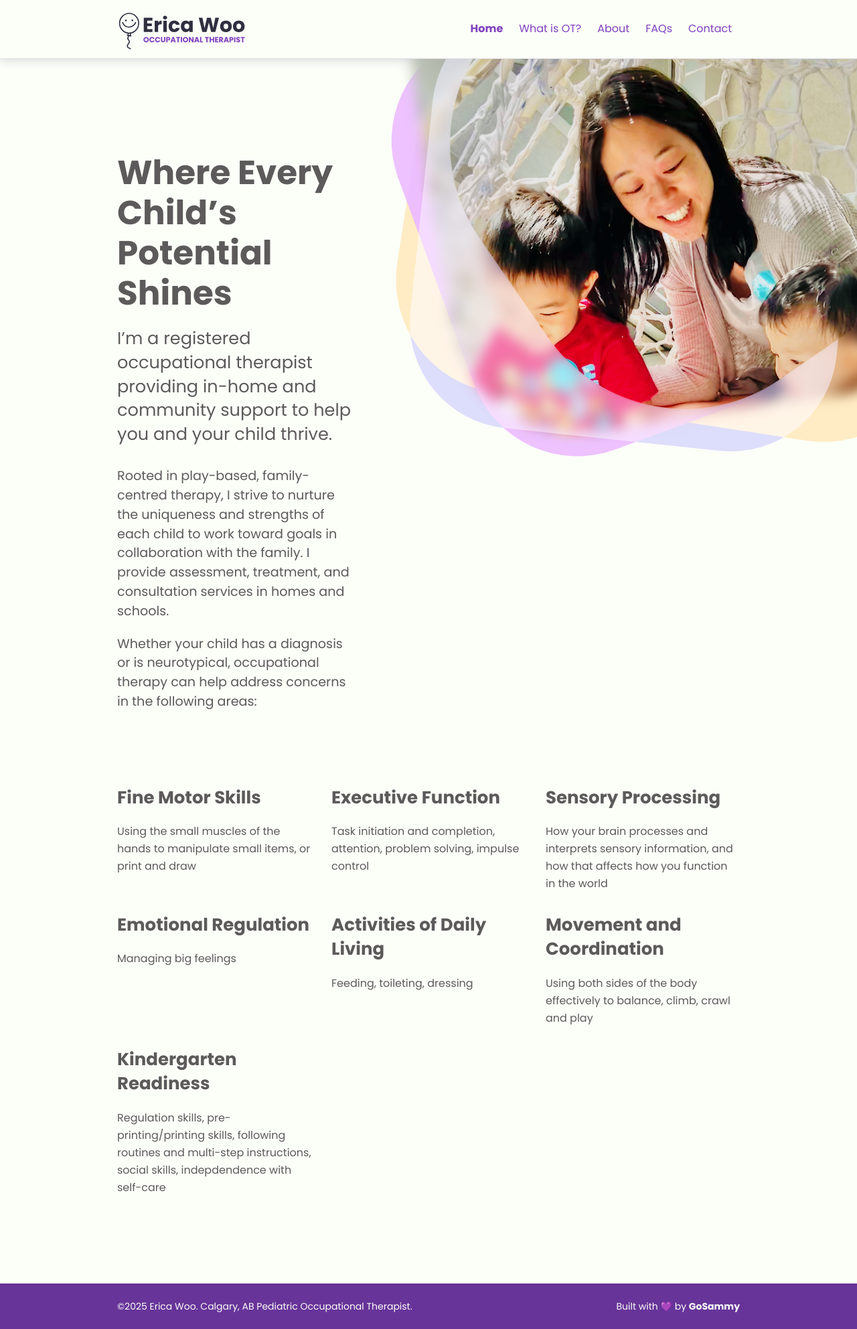
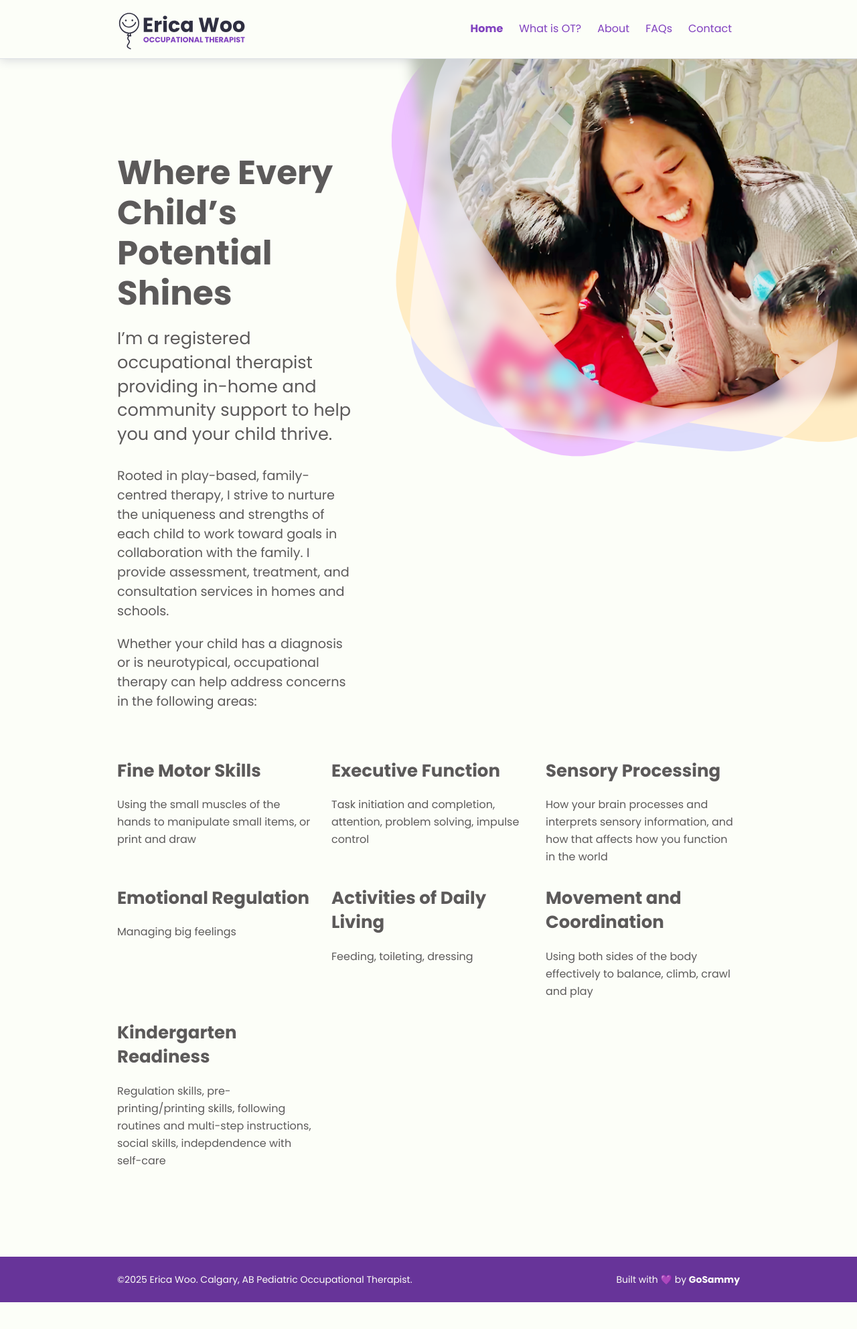
Before and after one commit to ericawoo/erica-website, a Jekyll site: the page built from index.md, in a window 1280 px wide. Shown: the whole page at 67% size. Built offline with Jekyll 4.4.1, drawn with Linux system fonts in a browser that asks for light colours; after the commit the page ends 1945 px from its top, so only the background shows below that.

Commit message:
Refine vertical content padding
for areas of concern, and footer

```diff
--- a/_sass/components/_footer.scss
+++ b/_sass/components/_footer.scss
@@ -18,6 +18,12 @@
             flex-direction: row;
         }
 
+        @include media-breakpoint-down(md) {
+            .site-builder {
+                padding-top: 10pt;
+            }
+        }
+
         a {
             font-weight: bold;
             color: inherit;
--- a/_sass/components/_intro.scss
+++ b/_sass/components/_intro.scss
@@ -3,12 +3,12 @@
     justify-content: flex-start;
     align-items: center;
     padding-top: 0;
-    padding-bottom: 60px;
+    padding-bottom: 0;
     overflow: hidden;
 
     @include media-breakpoint-up(md) {
         padding-top: 140px;
-        padding-bottom: 40px;
+        padding-bottom: 0;
     }
 
     h2 {
```
